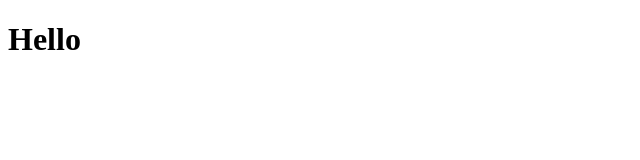
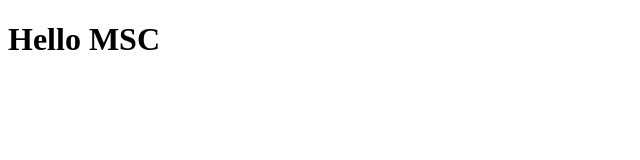
Before and after one commit to Oviyadhanagopal/task, a plain HTML site: page index.html in a window 1280 px wide. Shown: the whole page, without its empty margins (0-640 px from the left). Drawn offline with Linux system fonts and the light colour scheme.

Commit message:
Update index.html

```diff
--- a/index.html
+++ b/index.html
@@ -6,6 +6,6 @@
     <title>Document</title>
 </head>
 <body>
-    <h1>Hello  </h1>
+    <h1>Hello MSC  </h1>
 </body>
 </html>
```
